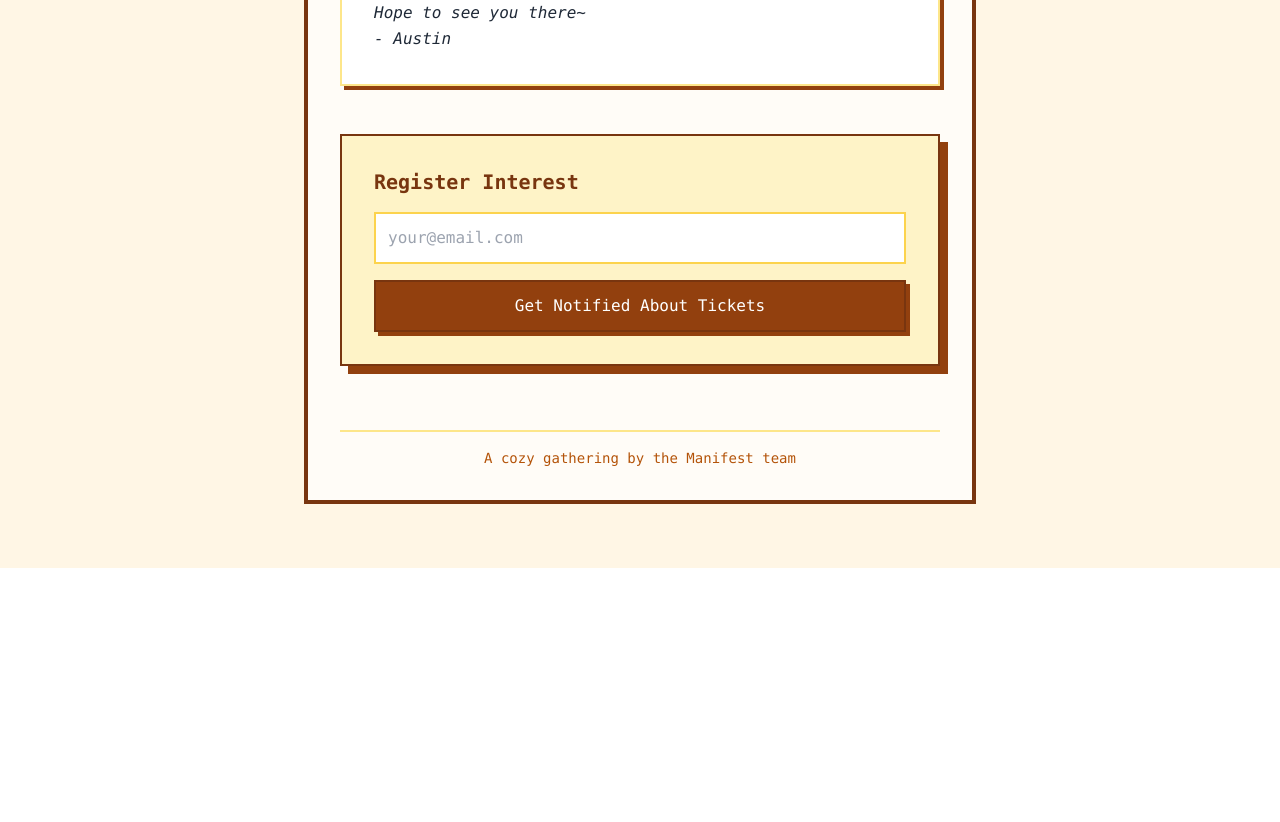
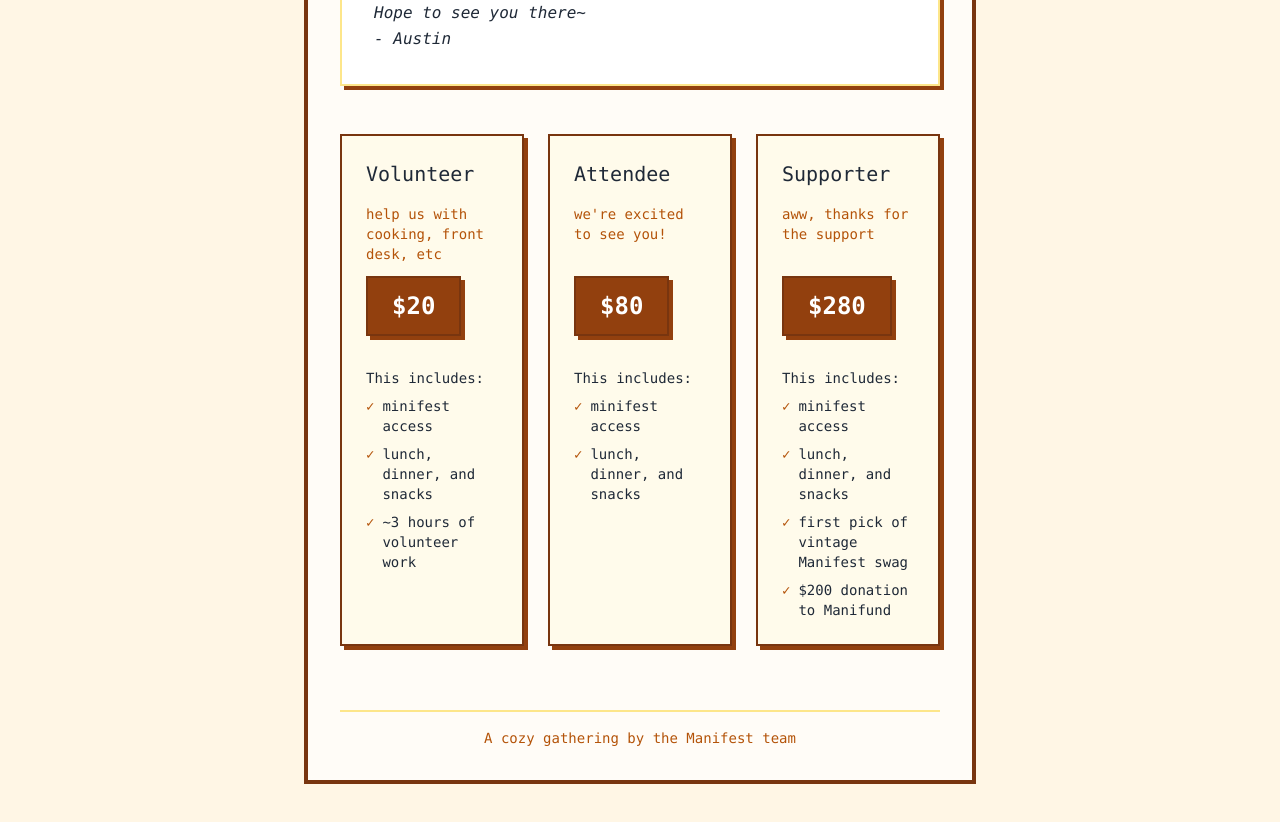
Before and after one commit to recurrented/mini, a Next.js app: page / in a window 1280 px wide. Shown: the part 1180-2002 px from the top of the page. Before the commit the page ends 1748 px from the top, so only its background shows below. Built offline with nearby package versions, Linux system fonts and the light colour scheme.

Commit message:
Add pricing grid

```diff
--- a/app/page.tsx
+++ b/app/page.tsx
@@ -12,6 +12,39 @@ export default function Component() {
     setHasRegistered(true);
     setEmail("");
   };
+
+  const tickets = [
+    {
+      tier: "Volunteer",
+      price: 20,
+      description: "help us with cooking, front desk, etc",
+      benefits: [
+        "minifest access",
+        "lunch, dinner, and snacks",
+        "~3 hours of volunteer work",
+      ],
+      stripeLink: "https://buy.stripe.com/volunteer_tier_link",
+    },
+    {
+      tier: "Attendee",
+      price: 80,
+      description: "we're excited to see you!",
+      benefits: ["minifest access", "lunch, dinner, and snacks"],
+      stripeLink: "https://buy.stripe.com/attendee_tier_link",
+    },
+    {
+      tier: "Supporter",
+      price: 280,
+      description: "aww, thanks for the support",
+      benefits: [
+        "minifest access",
+        "lunch, dinner, and snacks",
+        "first pick of vintage Manifest swag",
+        "$200 donation to Manifund",
+      ],
+      stripeLink: "https://buy.stripe.com/supporter_tier_link",
+    },
+  ];
 
   return (
     <div className="min-h-screen bg-[#FFF6E5] text-gray-800 px-4 py-8 md:py-16 font-mono">
@@ -79,38 +112,37 @@ export default function Component() {
           </div>
         </div>
 
-        {/* Registration Form */}
-        <div className="bg-amber-100 p-8 border-2 border-amber-900 shadow-[8px_8px_0px_0px_rgba(146,64,14,1)]">
-          {hasRegistered ? (
-            <div className="text-center text-amber-900">
-              <h3 className="text-xl font-semibold mb-2">
-                Thanks for registering!
-              </h3>
-              <p>We'll be in touch with more details soon.</p>
+        {/* Ticket Purchase Grid */}
+        <div className="grid grid-cols-1 md:grid-cols-3 gap-6">
+          {tickets.map((ticket) => (
+            <div
+              key={ticket.tier}
+              className="bg-amber-50 p-6 border-2 border-amber-900 shadow-[4px_4px_0px_0px_rgba(146,64,14,1)] flex flex-col gap-2"
+            >
+              <h3 className="text-xl font-medium mb-2">{ticket.tier}</h3>
+              <p className="text-sm text-amber-700 mb-4 md:h-12">
+                {ticket.description}
+              </p>
+
+              <a href={ticket.stripeLink} className="mb-6">
+                <button className="bg-amber-800 text-white text-center py-3 px-6 border-2 border-amber-900 shadow-[4px_4px_0px_0px_rgba(146,64,14,1)] hover:translate-y-1 hover:shadow-[2px_2px_0px_0px_rgba(146,64,14,1)] transition-all">
+                  <div className="text-2xl font-bold">${ticket.price}</div>
+                </button>
+              </a>
+
+              <div className="text-sm">
+                <div className="font-medium mb-2">This includes:</div>
+                <ul className="space-y-2">
+                  {ticket.benefits.map((benefit) => (
+                    <li key={benefit} className="flex items-start gap-2">
+                      <span className="text-amber-700">✓</span>
+                      <span>{benefit}</span>
+                    </li>
+                  ))}
+                </ul>
+              </div>
             </div>
-          ) : (
-            <form onSubmit={handleRegistration} className="space-y-4">
-              <h3 className="text-xl font-semibold text-amber-900 mb-4">
-                Register Interest
-              </h3>
-              <div>
-                <input
-                  type="email"
-                  value={email}
-                  onChange={(e) => setEmail(e.target.value)}
-                  placeholder="your@email.com"
-                  className="w-full p-3 border-2 border-amber-300 bg-white focus:outline-none focus:border-amber-500"
-                  required
-                />
-              </div>
-              <button
-                type="submit"
-                className="w-full bg-amber-800 text-white py-3 px-6 border-2 border-amber-900 shadow-[4px_4px_0px_0px_rgba(146,64,14,1)] hover:translate-y-1 hover:shadow-[2px_2px_0px_0px_rgba(146,64,14,1)] transition-all"
-              >
-                Get Notified About Tickets
-              </button>
-            </form>
-          )}
+          ))}
         </div>
 
         {/* Footer */}
```
